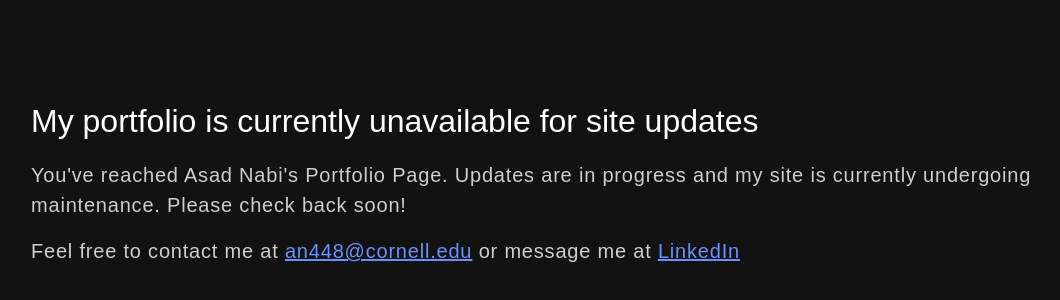
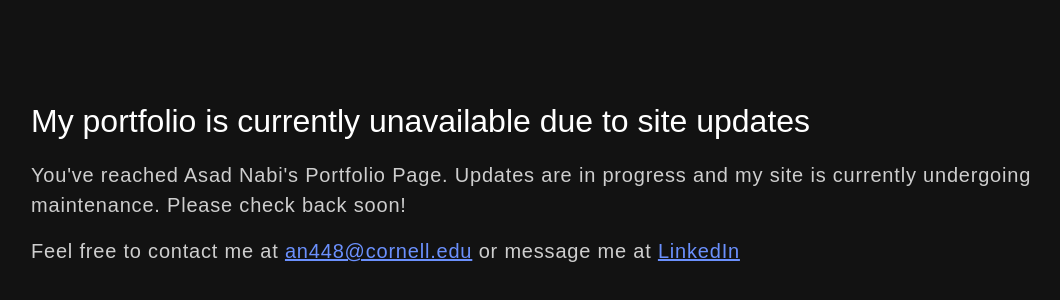
Before and after one commit to anabi77498/portfolio-page, a React (Create React App) app: page / in a window 1280 px wide. Shown: the part 98-398 px from the top of the page, without its empty margins (51-1111 px from the left). Built offline with nearby package versions, Linux system fonts and the light colour scheme.

Commit message:
favicon update

```diff
--- a/src/components/Maintenance.js
+++ b/src/components/Maintenance.js
@@ -7,7 +7,7 @@
       <Container>
         {/* <Row className="align-items-center"> */}
             <div>
-            <h2>{`My portfolio is currently unavailable for site updates`}
+            <h2>{`My portfolio is currently unavailable due to site updates`}
             </h2>
               <div className="p-text">
               <p>You've reached Asad Nabi's Portfolio Page. Updates are in progress and my site is currently undergoing maintenance. Please check back soon!
```
